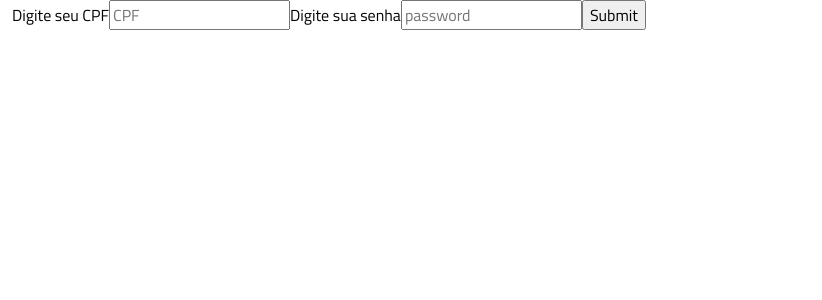
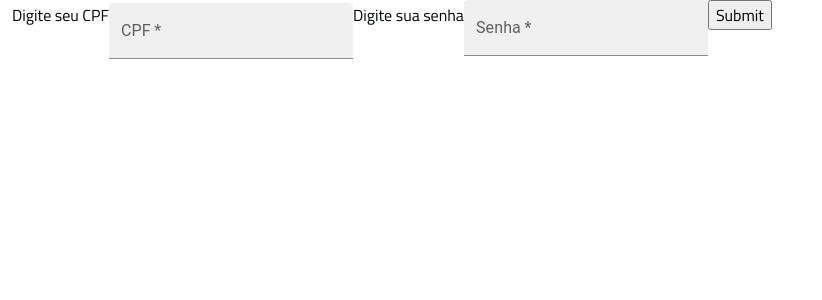
Before and after one commit to fabriciosw/Desafio-frontend, a React (Create React App) app: page /login in a window 1280 px wide. Shown: the top 300 px of the page, without its empty margins (0-822 px from the left). Built offline with nearby package versions, Linux system fonts and the light colour scheme; no server answers.

Commit message:
feat: inputs masks added
Change-Id: I40bce7be734138308a45483411701112f4efea63

```diff
--- a/src/components/CreateUserButtonModal/index.tsx
+++ b/src/components/CreateUserButtonModal/index.tsx
@@ -1,13 +1,11 @@
 import React, { Dispatch, SetStateAction, useState } from 'react';
-import Box from '@mui/material/Box';
-import Button from '@mui/material/Button';
-import Typography from '@mui/material/Typography';
-import Modal from '@mui/material/Modal';
-import TextField from '@mui/material/TextField';
-import MenuItem from '@mui/material/MenuItem/MenuItem';
+import { TextField, TextFieldProps, Modal, Typography, Button, Box, MenuItem } from '@mui/material';
 import IUser from '../../interfaces/IUser';
 import { createUser, getUsers } from '../../services/users.service';
 import toastMsg, { ToastType } from '../../utils/toastMsg';
+
+// eslint-disable-next-line @typescript-eslint/no-var-requires
+const InputMask = require('react-input-mask');
 
 interface Props {
   setUsers: Dispatch<SetStateAction<IUser[]>>;
@@ -113,25 +111,26 @@ export default function CreateUserButton({ setUsers }: Props): JSX.Element {
               defaultValue=""
               variant="outlined"
             />
-            <TextField
-              required
+            <InputMask
+              mask="999.999.999-99"
+              onChange={(evento: React.ChangeEvent<HTMLInputElement>) => setForm({ ...form, cpf: evento.target.value })}
               value={form.cpf}
-              onChange={(e) => setForm({ ...form, cpf: e.target.value })}
-              id="cpf"
-              label="CPF"
-              type="number"
-              defaultValue=""
-              variant="outlined"
-            />
-            <TextField
-              required
+            >
+              {(inputProps: JSX.IntrinsicAttributes & TextFieldProps) => (
+                <TextField {...inputProps} variant="outlined" id="cpf" label="CPF" required />
+              )}
+            </InputMask>
+            <InputMask
+              mask="99/99/9999"
+              onChange={(evento: React.ChangeEvent<HTMLInputElement>) =>
+                setForm({ ...form, birthDate: evento.target.value })
+              }
               value={form.birthDate}
-              onChange={(e) => setForm({ ...form, birthDate: e.target.value })}
-              id="birthDate"
-              label="Data de nascimento"
-              defaultValue=""
-              variant="outlined"
-            />
+            >
+              {(inputProps: JSX.IntrinsicAttributes & TextFieldProps) => (
+                <TextField {...inputProps} variant="outlined" id="birthDate" label="Data de nascimento" required />
+              )}
+            </InputMask>
             <TextField
               required
               value={form.password}
--- a/src/pages/Login/index.tsx
+++ b/src/pages/Login/index.tsx
@@ -1,8 +1,12 @@
+import { TextField, TextFieldProps } from '@mui/material';
 import React, { useState } from 'react';
 import { AuthenticationContext } from '../../contexts/AuthenticationContext';
 import { loginUser } from '../../services/session.service';
 
-export default function Login(): JSX.Element {
+// eslint-disable-next-line @typescript-eslint/no-var-requires
+const InputMask = require('react-input-mask');
+
+export default function Login(): React.ReactElement {
   const [form, setForm] = useState({ cpf: '', password: '' });
   const { setIsAuthenticated, setIsAdmin } = AuthenticationContext();
 
@@ -21,28 +25,27 @@ export default function Login(): JSX.Element {
       <div className="campos">
         <label htmlFor="cpf">
           Digite seu CPF
-          <input
+          <InputMask
+            mask="999.999.999-99"
+            onChange={(evento: React.ChangeEvent<HTMLInputElement>) => setForm({ ...form, cpf: evento.target.value })}
             value={form.cpf}
-            onChange={(evento) => setForm({ ...form, cpf: evento.target.value })}
-            type="number"
-            name="cpf"
-            id="cpf"
-            placeholder="CPF"
-            required
-          />
+          >
+            {(inputProps: JSX.IntrinsicAttributes & TextFieldProps) => (
+              <TextField {...inputProps} variant="filled" id="cpf" label="CPF" required />
+            )}
+          </InputMask>
         </label>
-        <label htmlFor="password">
         Digite sua senha
-          <input
+        <TextField
+          variant="filled"
           value={form.password}
           onChange={(evento) => setForm({ ...form, password: evento.target.value })}
           type="password"
           name="password"
           id="password"
-            placeholder="password"
+          label="Senha"
           required
         />
-        </label>
         <input type="submit" data-testid="logar" />
       </div>
     </form>
--- a/src/services/users.service.ts
+++ b/src/services/users.service.ts
@@ -18,7 +18,7 @@ export async function createUser(
   let permission = false;
   if (permissionString === 'true') permission = true;
 
-  if (cpf.length !== 11) {
+  if (cpf.length !== 14) {
     return 'CPF inválido';
   }
   let obs = obsReq;
```
Lines whose indentation alone changed are shown as unchanged.
